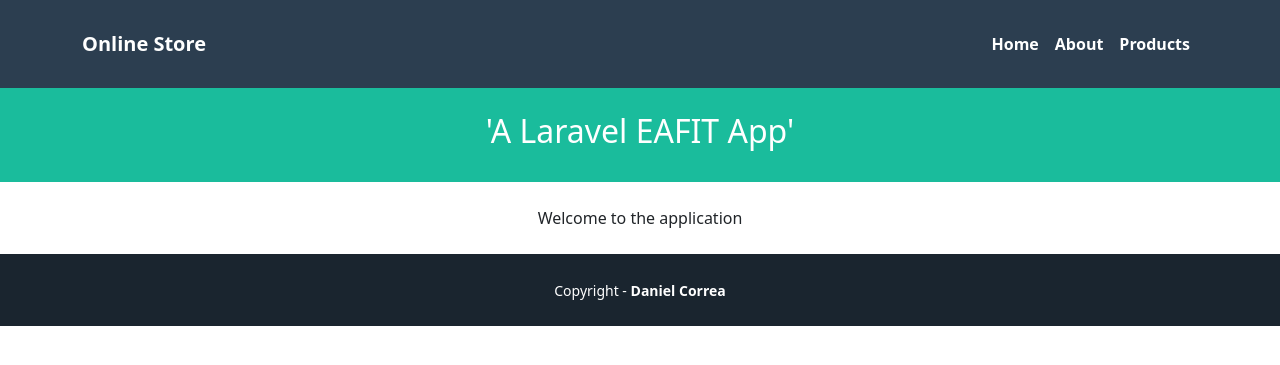
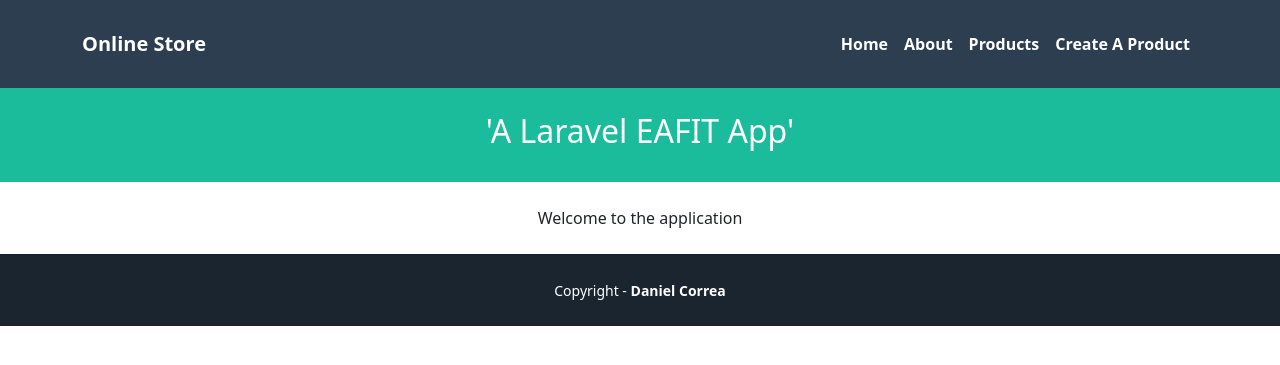
Before and after one commit to vlz0/DjangoTutorials, a Django app: page / in a window 1280 px wide. Shown: the top 365 px of the page. Run offline with Django 4.2, Linux system fonts and the light colour scheme.

Commit message:
Activity 9
Add a new menu option in the header (base.html), that links to the '/products/create' page.

```diff
--- a/Tutorial1/pages/templates/pages/base.html
+++ b/Tutorial1/pages/templates/pages/base.html
@@ -21,6 +21,7 @@
                         <a class="nav-link active" href="{% url 'home' %}">Home</a>
                         <a class="nav-link active" href="{% url 'about' %}">About</a>
                         <a class="nav-link active" href="{% url 'index' %}">Products</a>
+                        <a class="nav-link active" href="{% url 'form' %}">Create A Product</a>
                     </div>
                 </div>
             </div>
```
